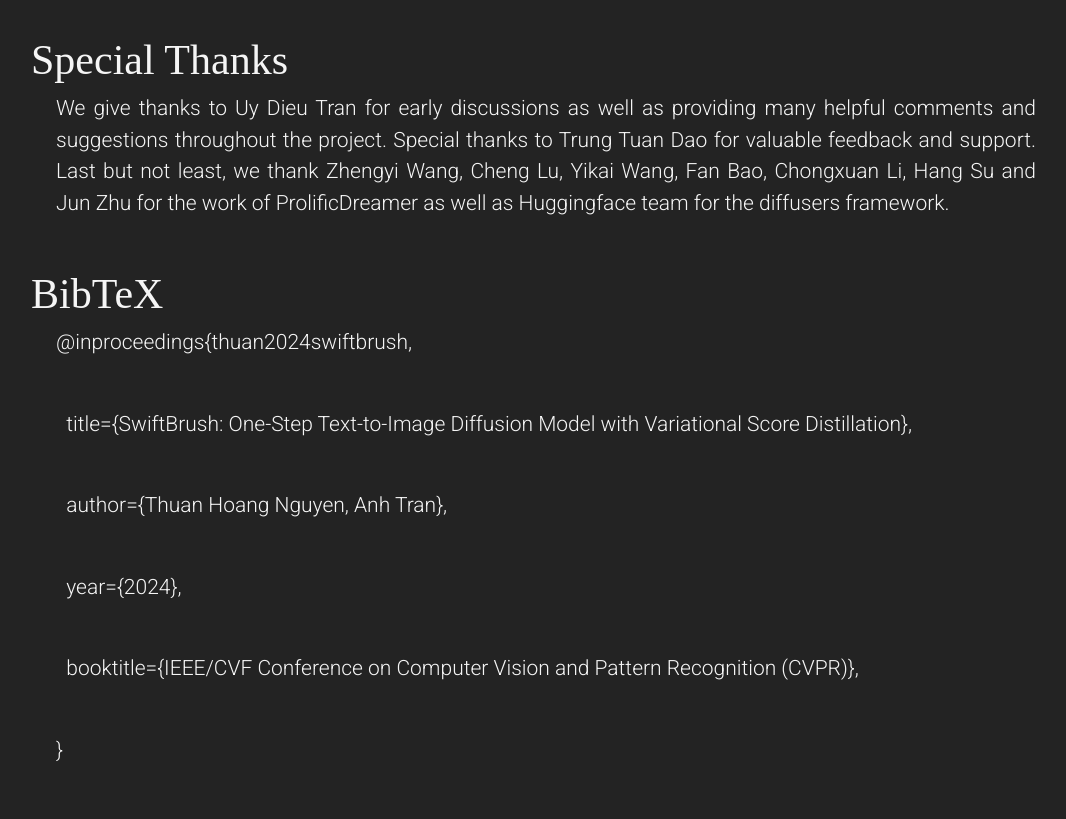
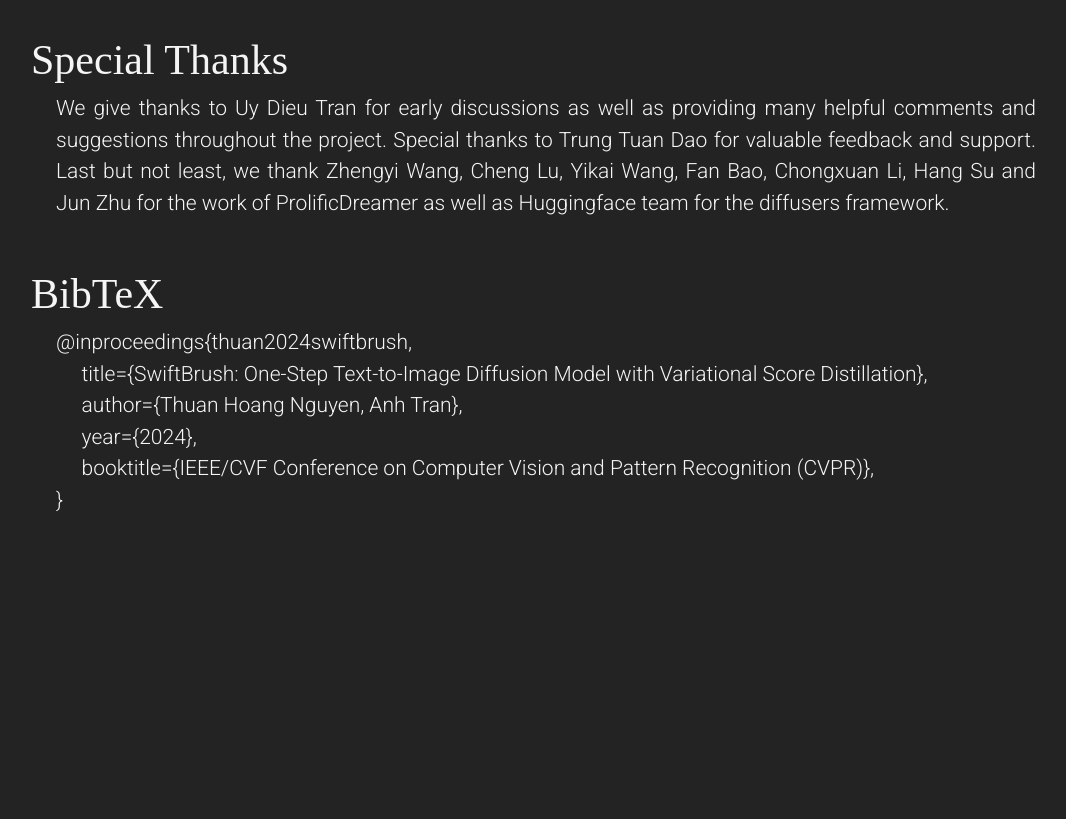
Before and after one commit to thuanz123/swiftbrush, a plain HTML site: page index.html in a window 1280 px wide. Shown: the part 4571-5390 px from the top of the page, without its empty margins (94-1160 px from the left). After the commit the page ends 5187 px from the top, so only its background shows below. Drawn offline with Linux system fonts and the light colour scheme; a web font is replaced by a local one.

Commit message:
Update index.html

```diff
--- a/index.html
+++ b/index.html
@@ -331,12 +331,14 @@
       <h1>Special Thanks</h1>
       <p class="smaller" style="text-align: justify;">We give thanks to Uy Dieu Tran for early discussions as well as providing many helpful comments and suggestions throughout the project. Special thanks to Trung Tuan Dao for valuable feedback and support. Last but not least, we thank Zhengyi Wang, Cheng Lu, Yikai Wang, Fan Bao, Chongxuan Li, Hang Su and Jun Zhu for the work of ProlificDreamer as well as Huggingface team for the diffusers framework.</p>
       <h1>BibTeX</h1>
-      <p class="smaller" style="text-align: justify;">@inproceedings{thuan2024swiftbrush,</p>
-      <p class="smaller" style="text-align: justify;">&nbsp; title={SwiftBrush: One-Step Text-to-Image Diffusion Model with Variational Score Distillation},</p>
-      <p class="smaller" style="text-align: justify;">&nbsp; author={Thuan Hoang Nguyen,  Anh Tran},</p>
-      <p class="smaller" style="text-align: justify;">&nbsp; year={2024},</p>
-      <p class="smaller" style="text-align: justify;">&nbsp; booktitle={IEEE/CVF Conference on Computer Vision and Pattern Recognition (CVPR)},</p>
-      <p class="smaller" style="text-align: justify;">}</p>
+      <p class="smaller" style="text-align: justify;">
+        @inproceedings{thuan2024swiftbrush,
+        <br> &nbsp;&nbsp;&nbsp;&nbsp; title={SwiftBrush: One-Step Text-to-Image Diffusion Model with Variational Score Distillation},
+        <br> &nbsp;&nbsp;&nbsp;&nbsp; author={Thuan Hoang Nguyen,  Anh Tran},
+        <br> &nbsp;&nbsp;&nbsp;&nbsp; year={2024},
+        <br> &nbsp;&nbsp;&nbsp;&nbsp; booktitle={IEEE/CVF Conference on Computer Vision and Pattern Recognition (CVPR)},
+        <br> }
+      </p>
     </div>
 
     <script type="text/javascript">
```
